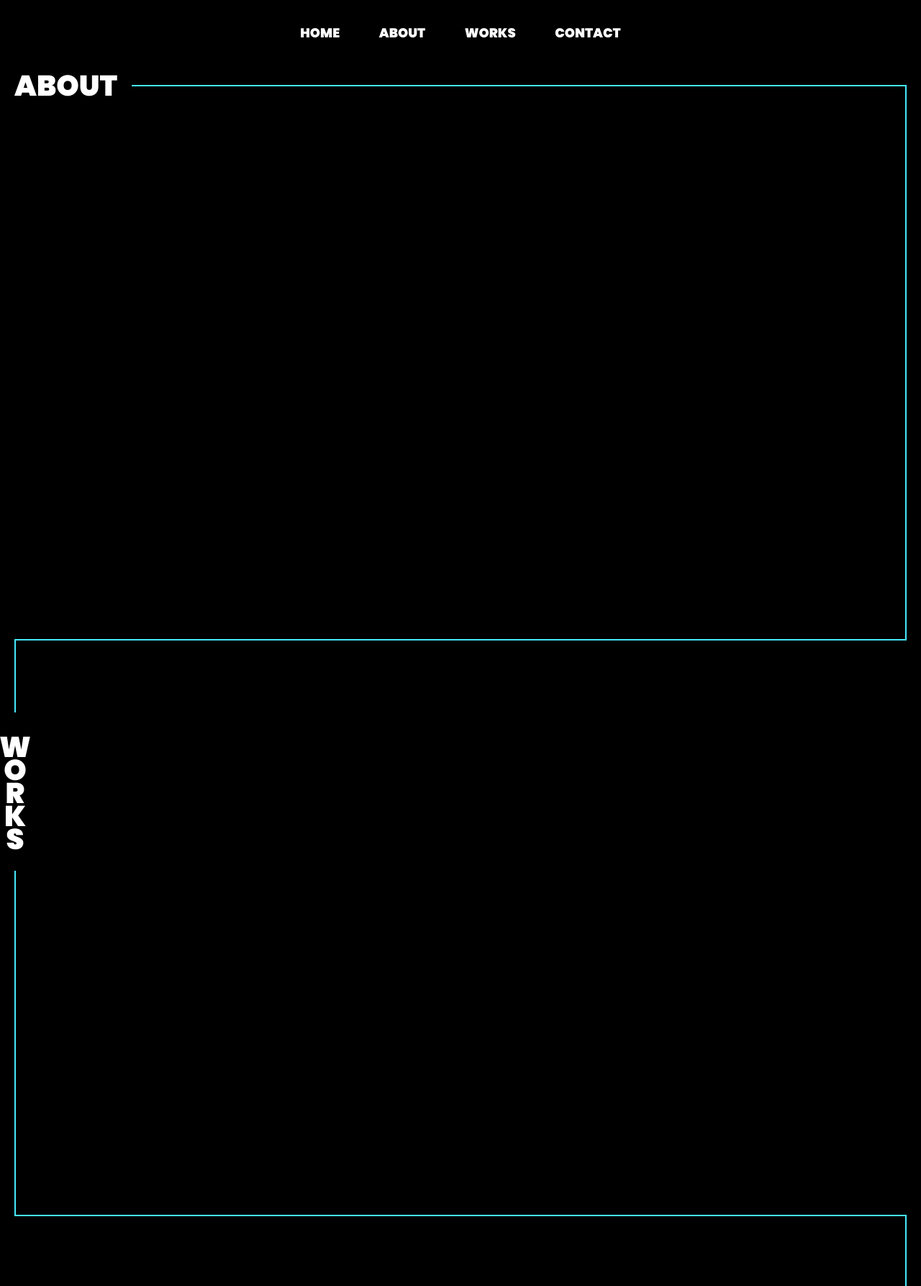
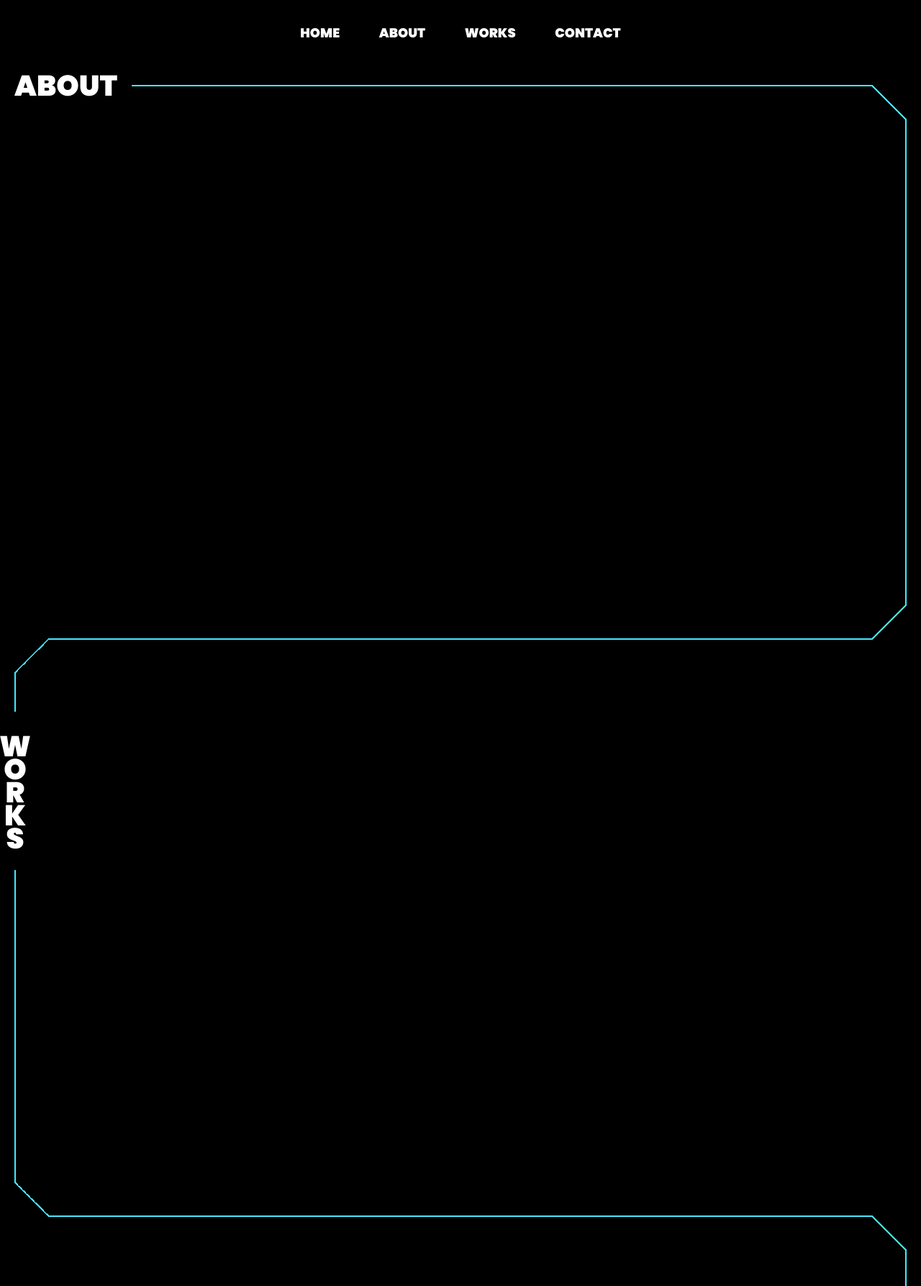
Before and after one commit to Montazu/portfolio, a website built with Parcel: page src/index.html in a window 1280 px wide. Shown: the part 711-2498 px from the top of the page at 72% size. Built offline with nearby package versions, Linux system fonts and the light colour scheme.

Commit message:
change border

```diff
--- a/src/style.styl
+++ b/src/style.styl
@@ -97,12 +97,34 @@ legend
 	font-size: 2.5rem
 
 .about
-	padding: 0 2em
+	margin: 0 2em
+	position relative
+	overflow: hidden
+
 
 	& > fieldset
 		padding-left: 0
 		border-top-width: .2em
 		border-left: 0
+		border-bottom-width: 2px
+		position relative
+
+		&::before, &::after
+			content: ''
+			position: absolute
+			height: 50px
+			width: 50px
+			z-index: 1
+
+		&::before
+			background: linear-gradient(45deg, #fff0 0%, #fff0 50%, var(--blue-200) 50%, var(--blue-200) 52.5%, var(--black) 52.5%, var(--black) 100%)
+			top: -31px
+			right: -2px
+
+		&::after
+			background: linear-gradient(135deg, #fff0 0%, #fff0 50%, var(--blue-200) 50%, var(--blue-200) 52.5%, var(--black) 52.5%, var(--black) 100%)
+			bottom: -2px
+			right: -2px
 
 		& > legend
 			padding: 0 .5em 0 0
@@ -112,12 +134,32 @@ legend
 	text-orientation: upright
 	line-height: 0
 	letter-spacing: -2.4em
+	padding: 0 2em
 	width 100%
-	padding: 0 2em
 
 	& > fieldset
 		padding 10em
+		border-top: 0
 		border-right: 0
+		border-bottom: 0
+		position relative
+
+		&::before, &::after
+			content: ''
+			position: absolute
+			height: 50px
+			width: 50px
+			z-index: 1
+
+		&::before
+			background: linear-gradient(315deg, #fff0 0%, #fff0 50%, var(--blue-200) 50%, var(--blue-200) 52.5%, var(--black) 52.5%, var(--black) 100%)
+			top: -2px
+			left: -2px
+
+		&::after
+			background: linear-gradient(225deg, #fff0 0%, #fff0 50%, var(--blue-200) 50%, var(--blue-200) 52.5%, var(--black) 52.5%, var(--black) 100%)
+			bottom: -2px
+			left: -2px
 
 		& > legend
 			padding: 0.5em 0 1em 0
@@ -133,8 +175,27 @@ legend
 
 	& > fieldset
 		border-bottom-width: 2px
+		border-top-width: 2px
 		padding 10em
 		border-left: 0
+		position relative
+
+		&::before, &::after
+			content: ''
+			position: absolute
+			height: 50px
+			width: 50px
+			z-index: 1
+
+		&::before
+			background: linear-gradient(45deg, #fff0 0%, #fff0 50%, var(--blue-200) 50%, var(--blue-200) 52.5%, var(--black) 52.5%, var(--black) 100%)
+			top: -2px
+			right: -2px
+
+		&::after
+			background: linear-gradient(135deg, #fff0 0%, #fff0 50%, var(--blue-200) 50%, var(--blue-200) 52.5%, var(--black) 52.5%, var(--black) 100%)
+			bottom: -2px
+			right: -2px
 
 		& > legend
 			padding: 0.5em 0 1em 0
```
Also changed, not shown: 2 other files.
